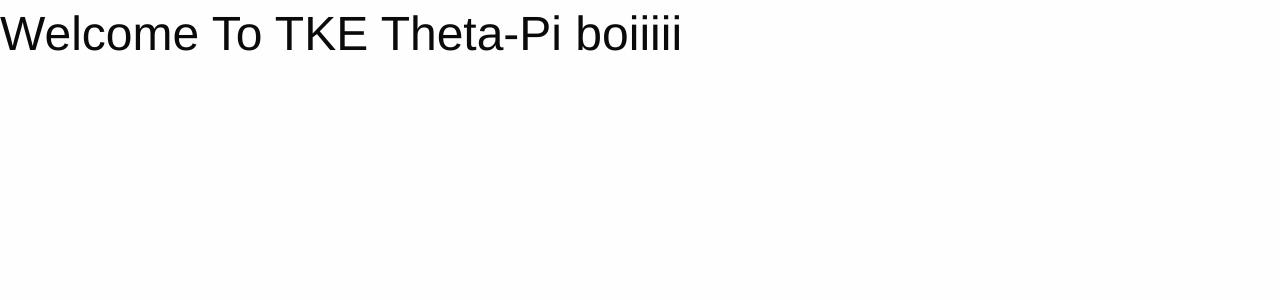
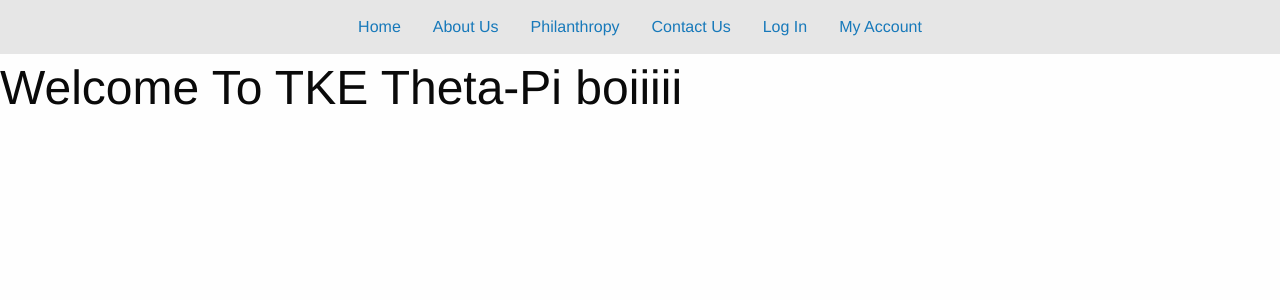
Before and after one commit to moradia100/TKE-Website, a Django app: page / in a window 1280 px wide. Shown: the top 300 px of the page. Run offline with Django 3.2, Linux system fonts and the light colour scheme.

Commit message:
Added Navigation Bar

```diff
--- a/docker-compose.yml
+++ b/docker-compose.yml
@@ -7,5 +7,5 @@
     volumes:
        - .:/code
     ports:
-       - 8000:8000
-    command: python /code/tke_project/manage.py runserver 0.0.0.0:8000
+       - 8080:8080
+    command: python /code/tke_project/manage.py runserver 0.0.0.0:8080
--- a/tke_project/myapp/philan.py
+++ b/tke_project/myapp/philan.py
@@ -8,4 +8,4 @@
         "variable":"App",
         "title":"TKE",
     }
-    return render(request, "philanthropy.html", context=context)
+    return render(request, "sections/philanthropy.html", context=context)
--- /dev/null
+++ b/tke_project/myapp/static/css/style.css
@@ -0,0 +1,3 @@
+.top-bar-center {
+    margin: auto;
+}
--- a/tke_project/myapp/templates/base.html
+++ b/tke_project/myapp/templates/base.html
@@ -7,13 +7,37 @@
     <meta name="viewport" content="width=device-width, initial-scale=1.0">
     <link rel="stylesheet" href="{% static "css/foundation.css" %}">
     <link rel="stylesheet" href="{% static "foundation/css/app.css" %}">
+
+    <!-- Project Stylesheet -->
+    <link rel="stylesheet" href="{% static "css/style.css" %}">
+    {% block head %}
+    {% endblock %}
+
   </head>
   <body>
+      <div class="top-bar">
+          <div class="top-bar-center">
+              <ul class="menu">
+                  <li><a href="#">Home</a></li>
+                  <li><a href="#">About Us</a></li>
+                  <li><a href="#">Philanthropy</a></li>
+                  <li><a href="#">Contact Us</a></li>
+                  <li><a href="#">Log In</a></li>
+                  <li><a href="#">My Account</a></li>
+              </ul>
+          </div>
+      </div>
+    {% block header %}
+    {% endblock %}
+
     {% block content %}
     {% endblock %}
     <script src="{% static "foundation/js/vendor/jquery.js" %}"></script>
     <script src="{% static "foundation/js/vendor/what-input.js" %}"></script>
     <script src="{% static "foundation/js/vendor/foundation.js" %}"></script>
     <script src="{% static "foundation/js/app.js" %}"></script>
+
+    {% block scripts %}
+    {% endblock %}
   </body>
 </html>
```
Also changed, not shown: tke_project/myapp/templates/philanthropy.html (deleted, +0 -9 lines), tke_project/myapp/templates/sections/philanthropy.html (added, +11 -0 lines).
